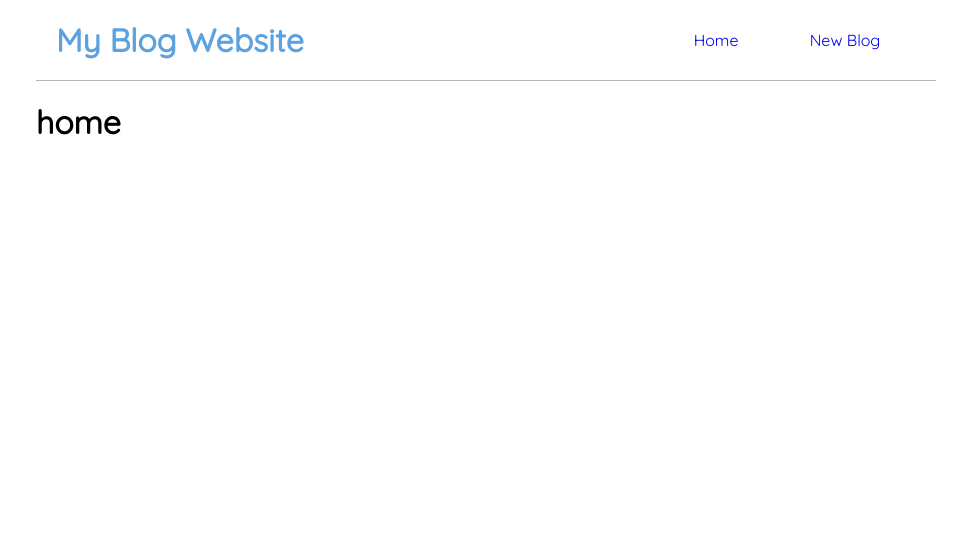
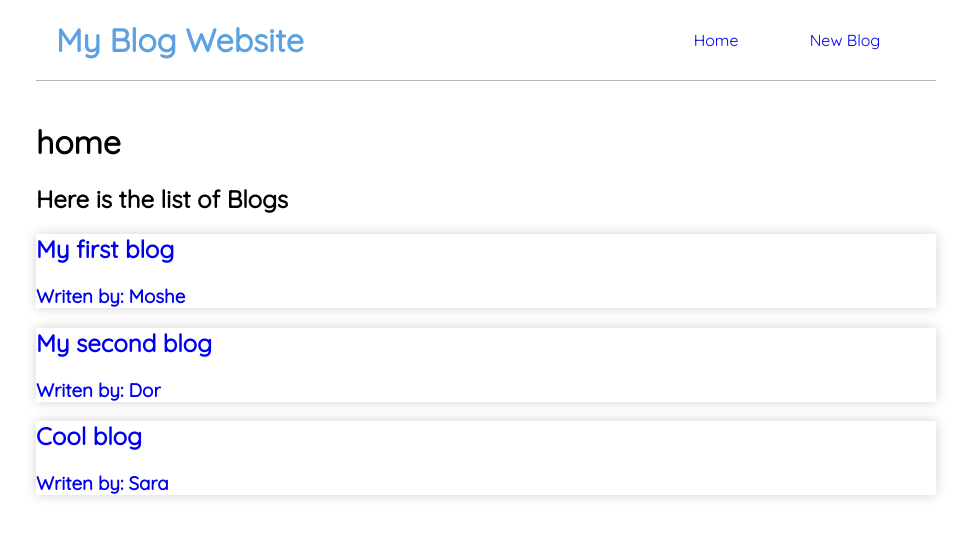
Before and after one commit to alexandreguz/blog-app, a React (Create React App) app: page / in a window 1280 px wide. Shown: the top 538 px of the page, without its empty margins (154-1125 px from the left). Built offline with nearby package versions, Linux system fonts and the light colour scheme; data requests are answered from the project's data file; the HTML template or start-up script is replaced by a standard one.

Commit message:
fase 5 with row code

```diff
--- /dev/null
+++ b/data/db.json
@@ -0,0 +1,22 @@
+{
+    "blogs": [
+        {
+            "id": 1,
+            "title": "My first blog",
+            "body": "Leaning React witha bit of back-end. And Now wkcnwinccn",
+            "author": "Moshe"
+        },
+        {
+            "id": 2,
+            "title": "My second blog",
+            "body": "Leaning React witha bit of back-end. Toqmkwnfkwnc",
+            "author": "Dor"
+        },
+        {
+            "id": 1,
+            "title": "Cool blog",
+            "body": "Leaning React witha bit of back-end. Tnnkwnkwncwkwknc",
+            "author": "Sara"
+        }
+    ]
+}
--- a/package.json
+++ b/package.json
@@ -6,6 +6,7 @@
     "@testing-library/jest-dom": "^5.16.1",
     "@testing-library/react": "^12.1.2",
     "@testing-library/user-event": "^13.5.0",
+    "json-server": "^0.17.0",
     "react": "^17.0.2",
     "react-dom": "^17.0.2",
     "react-router-dom": "^6.2.1",
--- a/src/App.js
+++ b/src/App.js
@@ -3,6 +3,7 @@
 import Home from "./components/Home";
 import CreateBlog from './components/CreateBlog.js'
 import NotFound from "./components/NotFound";
+import BlogDetails from "./components/BlogDetails";
 
 const App = () => {
   return (
@@ -14,6 +15,7 @@
                <Route exact path="/" element={ <Home />} />
                <Route exact path="/home" element={ <Home />} />
                <Route exact path="/createblog" element={ <CreateBlog /> } />
+               <Route exact path="/blogs/:id" element={ <BlogDetails/> } />
                <Route path="*" element={ <NotFound />} />
             </Routes>
           </div>
--- /dev/null
+++ b/src/components/BlogDetails.js
@@ -0,0 +1,48 @@
+import { useParams} from "react-router";
+import { useState, useEffect } from "react";
+const BlogDetails = () => {
+
+    //get id from url
+    const {id} = useParams()
+    console.log(id)
+
+    const [blog,setBlog] = useState([])
+    const loadData = () => {
+        fetch("http://localhost:8000/blogs/" + id)
+        .then(res => res.json())
+        .then(data => {
+            setBlog(data)
+        })
+    }
+
+    useEffect(()=> {
+        console.log("useEffect -> blogdetails")
+        loadData()
+}, [])
+
+
+//http request from server
+
+
+
+
+
+// mock data ----
+// let id = 1
+let b = {
+    title: "Title",
+    body: "body",
+    author: "author"
+}
+// ---------------
+
+    return (
+            <div>
+                <h1>{blog.title}</h1>
+                <h3>Author: {blog.author}</h3>
+                <p>{blog.body}</p>
+            </div>
+        )
+    };
+
+export default BlogDetails;
--- /dev/null
+++ b/src/components/BlogItem.js
@@ -0,0 +1,20 @@
+import { Link } from "react-router-dom";
+
+const BlogItem = (props) => {
+    const {blog} = props
+    console.log(blog)
+
+    return (
+            <div
+                id={`blog-item-${blog.id}`}
+                className="BlogItem-root"
+                >
+                    <Link to={`/blogs/${blog.id}`}>
+                        <h2>{blog.title}</h2>
+                        <h3>Writen by: {blog.author}</h3>
+                    </Link>
+            </div>
+        )
+    };
+
+export default BlogItem;
--- a/src/components/Home.js
+++ b/src/components/Home.js
@@ -1,7 +1,75 @@
+import { useState, useEffect } from "react";
+import  BlogItem  from './BlogItem'
+
 const Home = () => {
+
+    // test to show infinit loop thats why we need to make something that just update once -> useEffect
+
+    // const [test,setTest] = useState(null)
+
+    // const testFun = () => {
+    //     console.log(`%c test`, "color:blue")
+    //     setTest(1)
+    // }
+    // testFun()
+
+
+    // To DO - 1 : state
+
+
+    // Mock data to test before request to server
+    // const [blogs,setBlogs] = useState([
+    //     {
+    //         id: 1,
+    //         title: "My first blog",
+    //         body: "Leaning React witha bit of back-end. And Now wkcnwinccn",
+    //         autor: "Moshe"
+    //     },
+    //     {
+    //         id: 2,
+    //         title: "My second blog",
+    //         body: "Leaning React witha bit of back-end. And Now wkcnwinccn",
+    //         autor: "Moshe"
+    //     }
+    // ])
+
+    // To DO: http request to json-server
+
+    const [blogs,setBlogs] = useState([])
+    const loadData = () => {
+        fetch("http://localhost:8000/blogs")
+        .then(res => res.json())
+        .then(data => {
+            // console.table(data)
+            setBlogs(data)
+        })
+    }
+
+    useEffect(()=> {
+            console.log("useEffect -> home")
+        loadData()
+    }, [])
+
+    // To do load data once first time amount
+
     return (
       <div className="Home-root">
+          <br/>
           <h1>home</h1>
+          <h2>Here is the list of Blogs</h2>
+
+          {/* // To DO - 2: list with map*/}
+
+         <div>
+
+            {
+                 blogs.map(blog => {
+                    return  <BlogItem key={`blog-item -${blog.id}`} blog={blog} />
+                 })
+            }
+
+         </div>
+            {/* <button onClick={loadData}>Load data from DB server</button> */}
       </div>
     );
   }
--- a/src/index.css
+++ b/src/index.css
@@ -74,3 +74,14 @@
 .CreateBlog-root {
   height: 100%;
 }
+
+/* BlogItem-root */
+.BlogItem-root{
+  transition: box-shadow .3s;
+  box-shadow: 0 0 11px rgba(33,33,33,.2);
+
+}
+
+BlogItem-root{
+  box-shadow: 12px 12 16px rgba(33,33,33,.2);
+}
```
Also changed, not shown: src/logo.svg (deleted), 1 other file (tests, documents, lock files or other folders).
